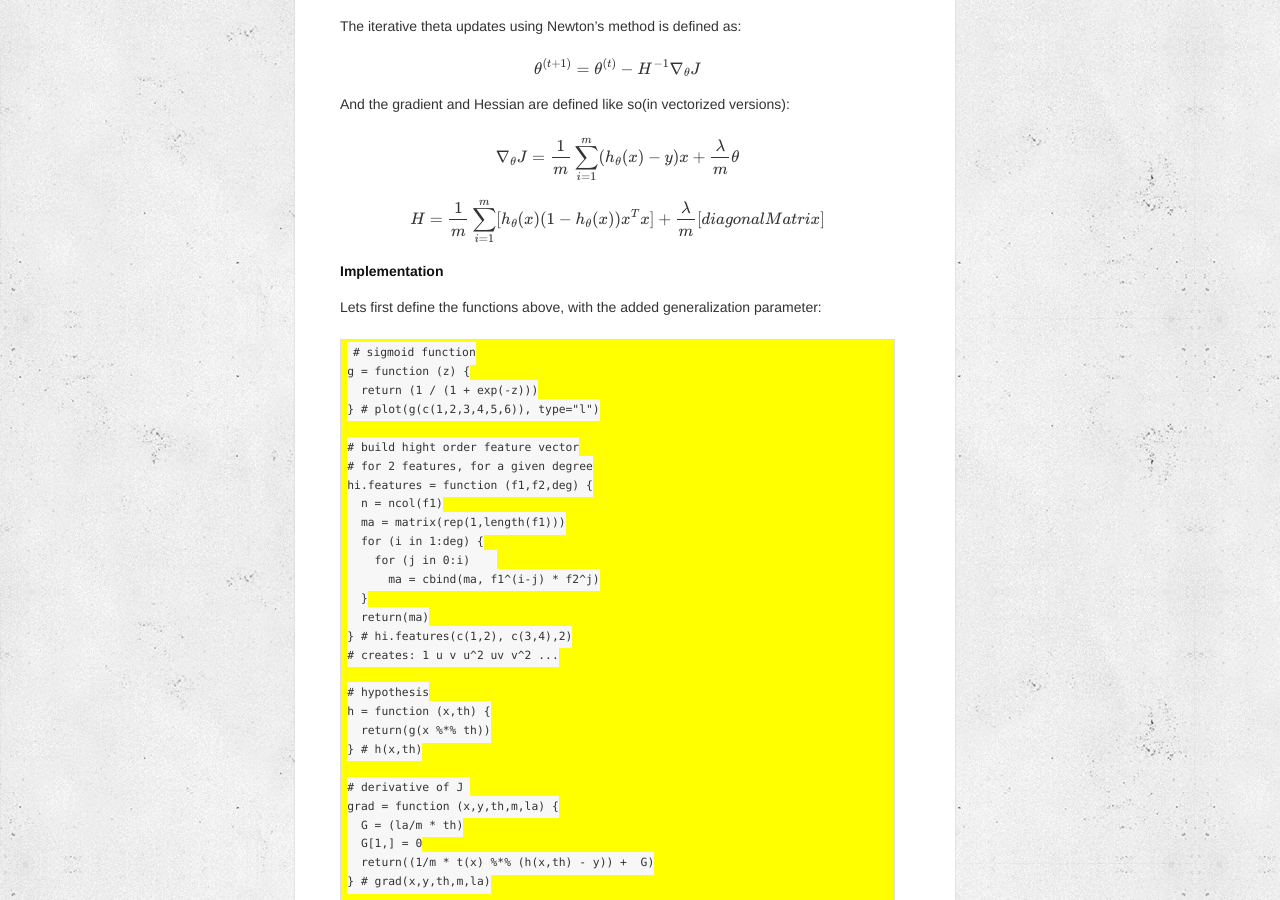
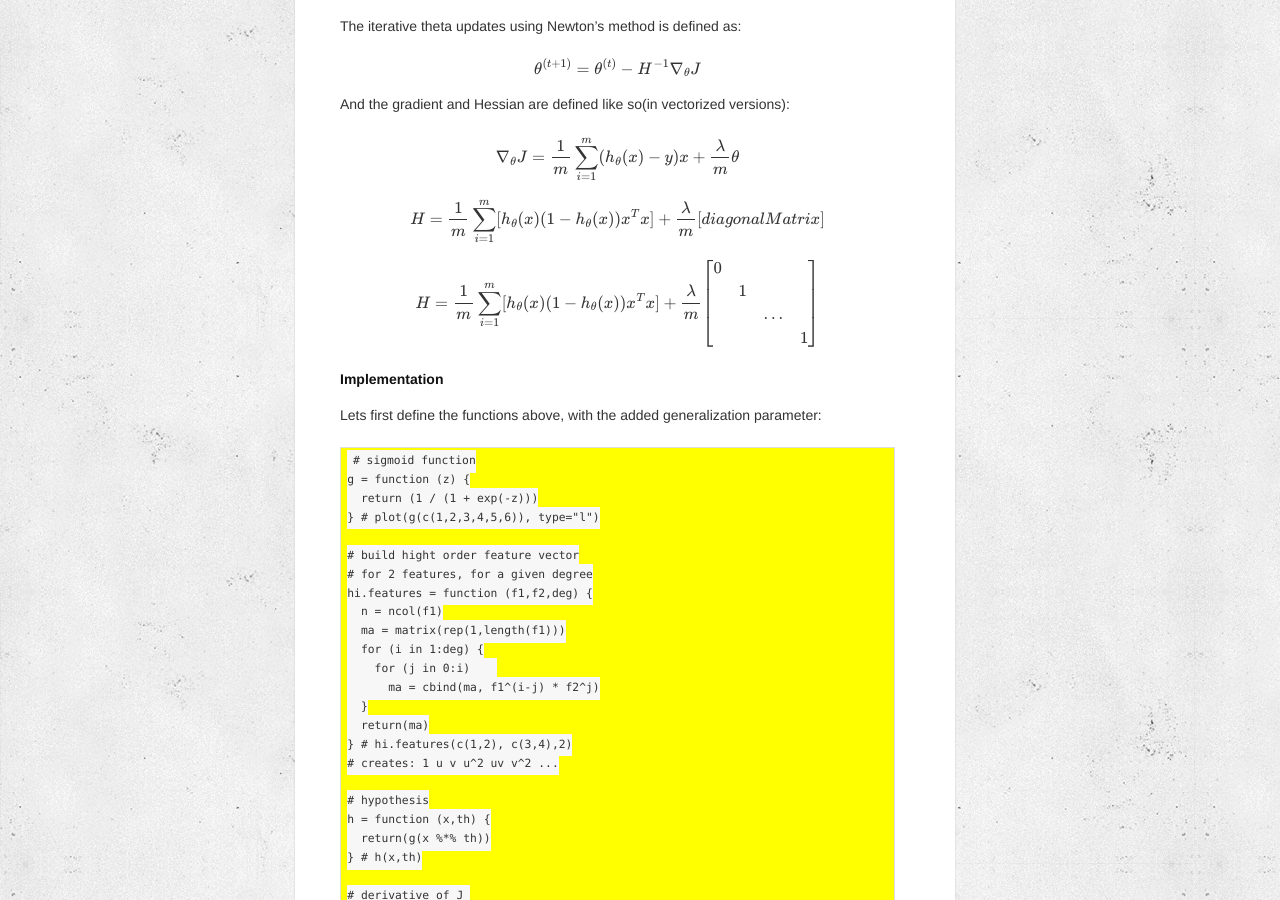
Before and after one commit to al3xandr3/al3xandr3.github.io, a Jekyll site: the page built from _posts/2011-03-20-ml-ex52.md, in a window 1280 px wide and 900 px high, scrolled down 1862 px. Built offline with Jekyll 4.4.1, drawn with Linux system fonts in a browser that asks for light colours; Markdown is read by kramdown in place of the engine named in the settings; formulas are drawn with MathJax 3; comment, search, counter and statistics services are not loaded.

Commit message:
Edited _posts/2011-03-20-ml-ex52.md via GitHub

```diff
--- a/_posts/2011-03-20-ml-ex52.md
+++ b/_posts/2011-03-20-ml-ex52.md
@@ -124,6 +124,10 @@ And the gradient and Hessian are defined like so(in vectorized versions):
 <script type="math/tex; mode=display">
 H = \frac{1}{m} \sum_{i=1}^m [h_\theta(x) (1 - h_\theta(x)) x^T x] + \frac{\lambda}{m} [diagonalMatrix]
 </script>
+
+\\\[
+H = \\frac{1}{m} \\sum_{i=1}^m [h_\\theta(x) (1 - h_\\theta(x)) x^T x] + \\frac{\\lambda}{m} \\begin{bmatrix} 0 & & & \\\\ & 1 & & \\\\ & & ... & \\\\ & & & 1 \\end{bmatrix}
+\\\]
 
 
 ## Implementation
```
